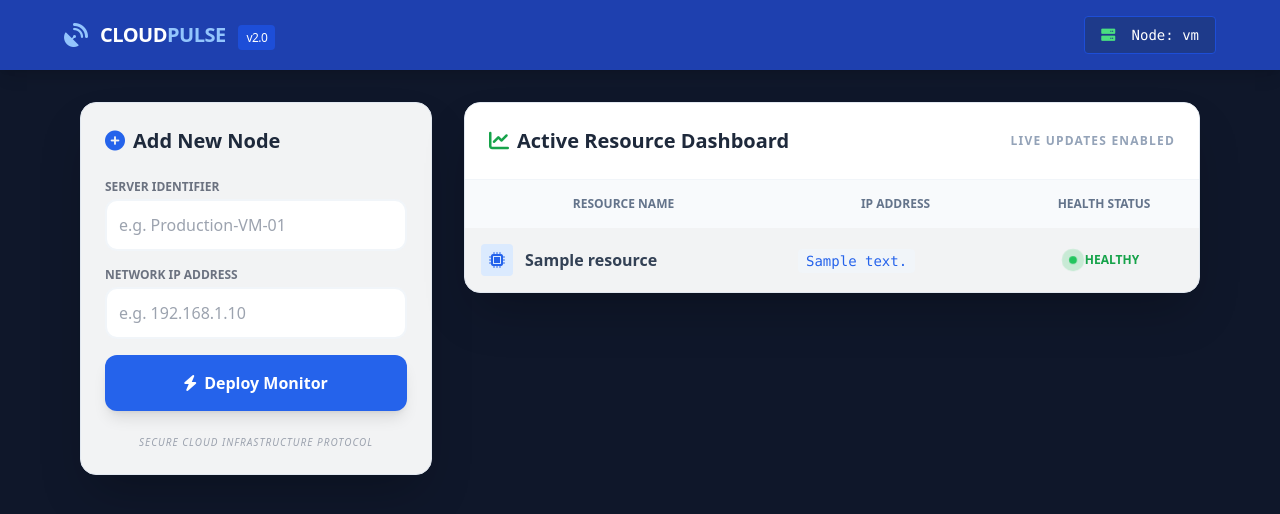
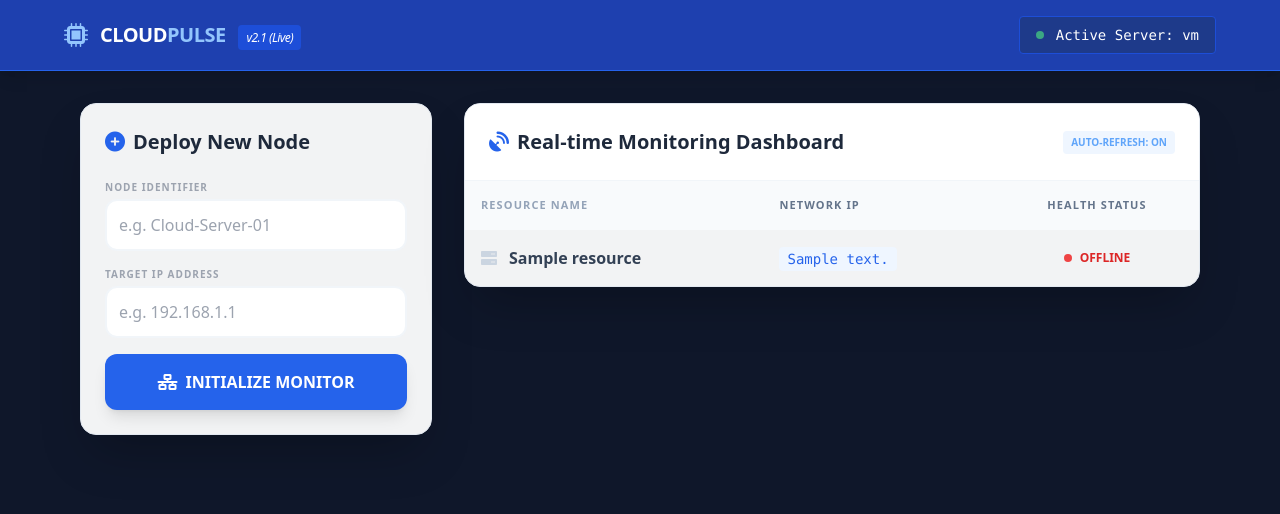
Before and after one commit to MS-Zainab/CC_Task_App, a Flask app: page / in a window 1280 px wide. Shown: the top 514 px of the page. Run offline with Flask 3, Linux system fonts and the light colour scheme; tables that the repository leaves empty hold one stand-in row (values such as "Sample post"); parts of the project's set-up code (start-up, migrations or seed data) failed here and were passed over; some libraries are stand-ins or nearby versions.

Commit message:
update commits

```diff
--- a/app.py
+++ b/app.py
@@ -1,11 +1,13 @@
-from flask import Flask, render_template, request, redirect
+from flask import Flask, render_template, request, redirect, url_for
 from flask_sqlalchemy import SQLAlchemy
 import os
 import socket
+import subprocess
+import platform
 
 app = Flask(__name__)
 
-# Database configuration
+# Database Configuration
 db_path = os.path.join(os.path.dirname(__file__), 'cloud_data.db')
 app.config['SQLALCHEMY_DATABASE_URI'] = f'sqlite:///{db_path}'
 app.config['SQLALCHEMY_TRACK_MODIFICATIONS'] = False
@@ -16,27 +18,46 @@ class CloudResource(db.Model):
     id = db.Column(db.Integer, primary_key=True)
     server_name = db.Column(db.String(100), nullable=False)
     ip_address = db.Column(db.String(50), nullable=False)
-    status = db.Column(db.String(20), default='Online')
+    status = db.Column(db.String(20), default='Checking...')
 
-# Create database inside the container
+# Function to check if IP is alive
+def check_health(ip):
+    try:
+        # Determine operating system for ping command
+        param = '-n' if platform.system().lower() == 'windows' else '-c'
+        # Ping command: sends 1 packet, waits 1 second
+        command = ['ping', param, '1', '-W', '1', ip]
+        result = subprocess.run(command, stdout=subprocess.DEVNULL, stderr=subprocess.DEVNULL)
+        return "Healthy" if result.returncode == 0 else "Offline"
+    except:
+        return "Offline"
+
+# Create database
 with app.app_context():
     db.create_all()
 
 @app.route('/')
 def index():
     resources = CloudResource.query.all()
-    # Live info about the host running the app
+    # Update status for each resource live
+    for r in resources:
+        r.status = check_health(r.ip_address)
+
     hostname = socket.gethostname()
     return render_template('index.html', resources=resources, hostname=hostname)
 
-@app.route('/add', list=['POST'])
+@app.route('/add', methods=['POST'])
 def add():
     s_name = request.form.get('server_name')
     s_ip = request.form.get('ip_address')
-    new_resource = CloudResource(server_name=s_name, ip_address=s_ip)
-    db.session.add(new_resource)
-    db.session.commit()
-    return redirect('/')
+
+    if s_name and s_ip:
+        new_resource = CloudResource(server_name=s_name, ip_address=s_ip)
+        db.session.add(new_resource)
+        db.session.commit()
+
+    return redirect(url_for('index'))
 
 if __name__ == '__main__':
-    app.run(host='0.0.0.0', port=5000)
+    # debug=True allows auto-reload during development
+    app.run(host='0.0.0.0', port=5000, debug=True)
--- a/templates/index.html
+++ b/templates/index.html
@@ -7,107 +7,96 @@
     <script src="https://cdn.tailwindcss.com"></script>
     <link rel="stylesheet" href="https://cdnjs.cloudflare.com/ajax/libs/font-awesome/6.0.0/css/all.min.css">
     <style>
-        .pulse-icon {
-            animation: pulse-animation 2s infinite;
-        }
+        .pulse-icon { animation: pulse-animation 2s infinite; }
         @keyframes pulse-animation {
             0% { transform: scale(0.95); box-shadow: 0 0 0 0 rgba(34, 197, 94, 0.7); }
             70% { transform: scale(1); box-shadow: 0 0 0 10px rgba(34, 197, 94, 0); }
             100% { transform: scale(0.95); box-shadow: 0 0 0 0 rgba(34, 197, 94, 0); }
         }
-        .glass-effect {
-            background: rgba(255, 255, 255, 0.95);
-            backdrop-filter: blur(10px);
-        }
+        .glass-effect { background: rgba(255, 255, 255, 0.95); backdrop-filter: blur(10px); }
     </style>
 </head>
 <body class="bg-slate-900 min-h-screen font-sans text-slate-800">
 
-    <nav class="bg-blue-800 p-4 text-white shadow-lg mb-8">
+    <nav class="bg-blue-800 p-4 text-white shadow-lg mb-8 border-b border-blue-600">
         <div class="max-w-6xl mx-auto flex justify-between items-center">
             <div class="flex items-center gap-3">
-                <i class="fas fa-satellite-dish text-2xl text-blue-300"></i>
-                <h1 class="text-xl font-bold tracking-tight">CLOUD<span class="text-blue-300">PULSE</span> <span class="text-xs bg-blue-700 px-2 py-1 rounded ml-2 font-normal">v2.0</span></h1>
+                <i class="fas fa-microchip text-2xl text-blue-300"></i>
+                <h1 class="text-xl font-bold tracking-tight">CLOUD<span class="text-blue-300">PULSE</span> <span class="text-xs bg-blue-700 px-2 py-1 rounded ml-2 font-normal italic">v2.1 (Live)</span></h1>
             </div>
-            <div class="text-sm font-mono bg-blue-900 px-4 py-2 rounded border border-blue-700">
-                <i class="fas fa-server mr-2 text-green-400"></i> Node: {{ hostname }}
+            <div class="text-sm font-mono bg-blue-900 px-4 py-2 rounded border border-blue-700 flex items-center gap-3">
+                <span class="w-2 h-2 bg-green-400 rounded-full animate-pulse"></span>
+                <span>Active Server: {{ hostname }}</span>
             </div>
         </div>
     </nav>
 
     <div class="max-w-6xl mx-auto px-4 pb-20">
-
         <div class="grid grid-cols-1 lg:grid-cols-3 gap-8">
 
             <div class="lg:col-span-1">
                 <div class="glass-effect p-6 rounded-2xl shadow-2xl border border-slate-200">
-                    <h2 class="text-xl font-bold mb-6 flex items-center gap-2">
-                        <i class="fas fa-plus-circle text-blue-600"></i> Add New Node
+                    <h2 class="text-xl font-bold mb-6 text-slate-800 flex items-center gap-2">
+                        <i class="fas fa-plus-circle text-blue-600"></i> Deploy New Node
                     </h2>
                     <form action="/add" method="POST" class="space-y-4">
                         <div>
-                            <label class="block text-xs font-bold text-gray-500 uppercase mb-1">Server Identifier</label>
-                            <input type="text" name="server_name" placeholder="e.g. Production-VM-01"
+                            <label class="block text-[10px] font-bold text-gray-400 uppercase tracking-widest mb-1">Node Identifier</label>
+                            <input type="text" name="server_name" placeholder="e.g. Cloud-Server-01"
                                    class="w-full border-2 border-slate-100 p-3 rounded-xl focus:border-blue-500 outline-none transition-all" required>
                         </div>
                         <div>
-                            <label class="block text-xs font-bold text-gray-500 uppercase mb-1">Network IP Address</label>
-                            <input type="text" name="ip_address" placeholder="e.g. 192.168.1.10"
+                            <label class="block text-[10px] font-bold text-gray-400 uppercase tracking-widest mb-1">Target IP Address</label>
+                            <input type="text" name="ip_address" placeholder="e.g. 192.168.1.1"
                                    class="w-full border-2 border-slate-100 p-3 rounded-xl focus:border-blue-500 outline-none transition-all" required>
                         </div>
                         <button type="submit" class="w-full bg-blue-600 hover:bg-blue-700 text-white font-bold py-4 rounded-xl transition-all shadow-lg flex justify-center items-center gap-2">
-                            <i class="fas fa-bolt"></i> Deploy Monitor
+                            <i class="fas fa-network-wired"></i> INITIALIZE MONITOR
                         </button>
                     </form>
-                    <p class="text-[10px] text-gray-400 mt-6 text-center italic uppercase tracking-widest">Secure Cloud Infrastructure Protocol</p>
                 </div>
             </div>
 
             <div class="lg:col-span-2">
                 <div class="glass-effect rounded-2xl shadow-2xl border border-slate-200 overflow-hidden">
-                    <div class="p-6 border-b border-slate-100 flex justify-between items-center bg-white">
+                    <div class="p-6 bg-white border-b border-slate-100 flex justify-between items-center">
                         <h2 class="text-xl font-bold flex items-center gap-2">
-                            <i class="fas fa-chart-line text-green-600"></i> Active Resource Dashboard
+                            <i class="fas fa-satellite-dish text-blue-600"></i> Real-time Monitoring Dashboard
                         </h2>
-                        <span class="text-xs font-bold text-slate-400 uppercase tracking-widest">Live Updates Enabled</span>
+                        <span class="text-[10px] font-bold text-blue-400 bg-blue-50 px-2 py-1 rounded">AUTO-REFRESH: ON</span>
                     </div>
 
                     <div class="overflow-x-auto">
-                        <table class="w-full">
+                        <table class="w-full text-left">
                             <thead class="bg-slate-50">
                                 <tr>
-                                    <th class="p-4 text-xs font-bold text-slate-500 uppercase">Resource Name</th>
-                                    <th class="p-4 text-xs font-bold text-slate-500 uppercase">IP Address</th>
-                                    <th class="p-4 text-xs font-bold text-slate-500 uppercase text-center">Health Status</th>
+                                    <th class="p-4 text-[11px] font-bold text-slate-400 uppercase tracking-widest">Resource Name</th>
+                                    <th class="p-4 text-[11px] font-bold text-slate-500 uppercase tracking-widest">Network IP</th>
+                                    <th class="p-4 text-[11px] font-bold text-slate-500 uppercase tracking-widest text-center">Health Status</th>
                                 </tr>
                             </thead>
                             <tbody class="divide-y divide-slate-100">
                                 {% for r in resources %}
-                                <tr class="hover:bg-blue-50/50 transition-colors">
+                                <tr class="hover:bg-slate-50 transition-colors">
                                     <td class="p-4">
                                         <div class="flex items-center gap-3">
-                                            <div class="w-8 h-8 rounded bg-blue-100 text-blue-600 flex items-center justify-center">
-                                                <i class="fas fa-microchip"></i>
-                                            </div>
+                                            <i class="fas fa-server text-slate-300"></i>
                                             <span class="font-bold text-slate-700">{{ r.server_name }}</span>
                                         </div>
                                     </td>
                                     <td class="p-4">
-                                        <code class="bg-slate-100 px-2 py-1 rounded text-sm text-blue-600 font-mono">{{ r.ip_address }}</code>
+                                        <code class="text-sm text-blue-600 font-mono bg-blue-50 px-2 py-1 rounded">{{ r.ip_address }}</code>
                                     </td>
                                     <td class="p-4">
                                         <div class="flex items-center justify-center gap-2">
-                                            <div class="w-2 h-2 bg-green-500 rounded-full pulse-icon"></div>
-                                            <span class="text-xs font-bold text-green-600 uppercase">Healthy</span>
+                                            <div class="w-2 h-2 rounded-full {% if r.status == 'Healthy' %}bg-green-500 pulse-icon{% else %}bg-red-500{% endif %}"></div>
+                                            <span class="text-xs font-black uppercase {% if r.status == 'Healthy' %}text-green-600{% else %}text-red-600{% endif %}">
+                                                {{ r.status }}
+                                            </span>
                                         </div>
                                     </td>
                                 </tr>
                                 {% endfor %}
-                                {% if not resources %}
-                                <tr>
-                                    <td colspan="3" class="p-10 text-center text-gray-400 italic">No nodes detected. Please add a resource to start monitoring.</td>
-                                </tr>
-                                {% endif %}
                             </tbody>
                         </table>
                     </div>
@@ -116,6 +105,5 @@
 
         </div>
     </div>
-
 </body>
 </html>
```
Also changed, not shown: 1 other file.
